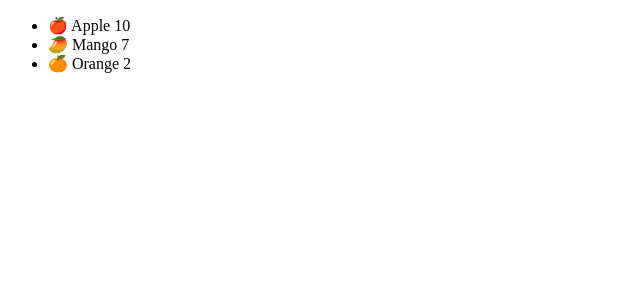
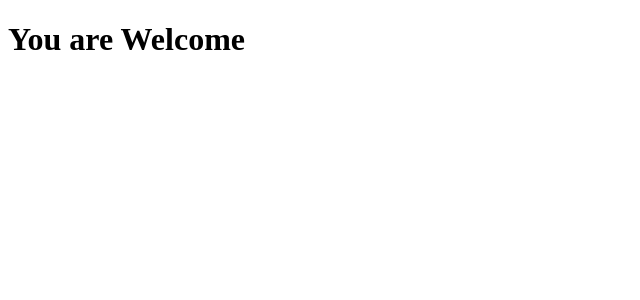
Before and after one commit to wanderer967/reactjourney, a React (Vite) app in the folder reactpro/: page / in a window 1280 px wide. Shown: the top 300 px of the page, without its empty margins (0-640 px from the left). Built offline with nearby package versions, Linux system fonts and the light colour scheme.

Commit message:
Conditionally Rendering JSX & Components

```diff
--- a/reactpro/src/App.jsx
+++ b/reactpro/src/App.jsx
@@ -1,9 +1,10 @@
 import Hello from "./components/Hello"
 import Fruits from "./components/Fruits";
+import ConditionalComponent from "./components/ConditionalCompnent";
 function App() {
   return (
     <div className="App">
-      <Fruits/>
+      <ConditionalComponent/>
     </div>
   );
 }
--- /dev/null
+++ b/reactpro/src/components/Code.jsx
@@ -0,0 +1,7 @@
+export default function Code() {
+    return (
+    <div>
+        <h1>code everyday</h1>
+    </div>
+    );
+}
--- /dev/null
+++ b/reactpro/src/components/ConditionalCompnent.jsx
@@ -0,0 +1,11 @@
+import Welcome from "./Welcome";
+import Code from "./Code";
+
+export default function ConditionalComponent() {
+    const display=true;
+    if (display){
+        return <Welcome/>;
+    } else {
+        return <Code/>;
+    }
+}
--- /dev/null
+++ b/reactpro/src/components/Welcome.jsx
@@ -0,0 +1,7 @@
+export default function Welcome(){
+    return (
+    <div>
+        <h1>You are Welcome</h1>
+    </div>
+    );
+}
```
